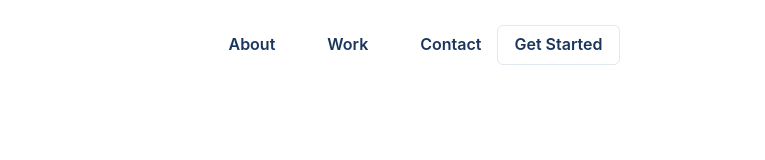
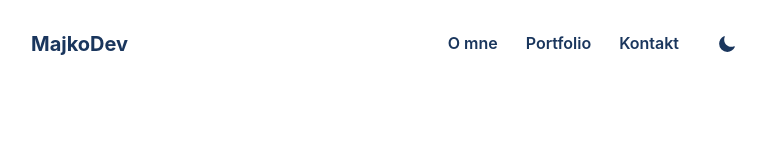
Before and after one commit to MajkoDev/my-portfolio, a Next.js app: page / in a window 1280 px wide. Shown: the top 160 px of the page, without its empty margins (249-1014 px from the left). Built offline with nearby package versions, Linux system fonts and the light colour scheme.

Commit message:
Drawer.jsx

```diff
--- a/components/ex/Header.jsx
+++ b/components/ex/Header.jsx
@@ -1,5 +1,6 @@
 import {
   Box,
+
   Flex,
   Button,
   HStack,
--- a/components/ex/MobileDrawer.jsx
+++ b/components/ex/MobileDrawer.jsx
@@ -1,6 +1,7 @@
 import {
   useDisclosure,
   Flex,
+
   Button
 } from "@chakra-ui/react";
 
--- a/components/hooks/ColorMode.jsx
+++ b/components/hooks/ColorMode.jsx
@@ -1,4 +1,4 @@
-import { useColorMode, IconButton, useColorModeValue } from "@chakra-ui/react";
+import {useColorMode, IconButton} from '@chakra-ui/react'
 import { IoMenu, IoClose } from "react-icons/io5";
 
 const ColorMode = () => {
@@ -16,7 +16,7 @@ const ColorMode = () => {
     icon={isOpen ? <IoClose /> : <IoMenu />}
     display={["flex", "flex", "none", "none"]}
   />
-  );
+  )
 };
 
 export default ColorMode;
--- a/components/layout.jsx
+++ b/components/layout.jsx
@@ -1,6 +1,6 @@
 import { Container, VStack } from "@chakra-ui/react";
 import Footer from "./footer";
-import Header from "./ex/Header";
+import Header from "./navbar/Header";
 
 const Layout = ({ children }) => {
   return (
--- a/components/navbar/Header.jsx
+++ b/components/navbar/Header.jsx
@@ -1,6 +1,70 @@
+import {
+    Heading,
+    HStack,
+    IconButton,
+    useColorMode,
+    Button,
+    useDisclosure,
+    Link
+  } from "@chakra-ui/react";
+import NextLink from "next/link";
+import { IoMoon, IoSunny} from "react-icons/io5";
+
+import ColorMode from '../hooks/ColorMode'
+
 const Header = () => {
+    const { colorMode, toggleColorMode } = useColorMode();
+    const { isOpen, onOpen, onClose } = useDisclosure();
+
     return(
-        <></>
+        <HStack w='full' px='6' py='5'  align='center' justify='space-between'>
+            <Heading size='md'>MajkoDev</Heading>
+
+            <HStack spacing='5' display={{ base: "none", md: "flex" }}>
+
+            <NextLink href={"#about-section"} passHref>
+              <Button
+                as={Link}
+                p={1}
+                size='ms'
+                variant='ghost'
+                _hover={{ textDecor: "none" }}>
+                O mne
+              </Button>
+            </NextLink>
+
+            <NextLink href={"#portfolio-section"} passHref>
+              <Button
+                as={Link}
+                p={1}
+                size='ms'
+                variant='ghost'
+                _hover={{ textDecor: "none" }}>
+                Portfolio
+              </Button>
+            </NextLink>
+
+            <NextLink href={"#contact-section"}  passHref>
+              <Button
+                as={Link}
+                p={1}
+                size='ms'
+                variant='ghost'
+                _hover={{ textDecor: "none" }}>
+                Kontakt
+              </Button>
+            </NextLink>
+
+            <IconButton
+              arial-label='toggle theme'
+              variant='ghost'
+              size='lg'
+              icon={colorMode === "light" ? <IoMoon /> : <IoSunny />}
+              onClick={toggleColorMode}
+            />
+
+            </HStack>
+        </HStack >
     )
 }
 
```
Also changed, not shown: components/navbar/Drawer.jsx (+37 -6 lines). Lines whose indentation alone changed are shown as unchanged.
